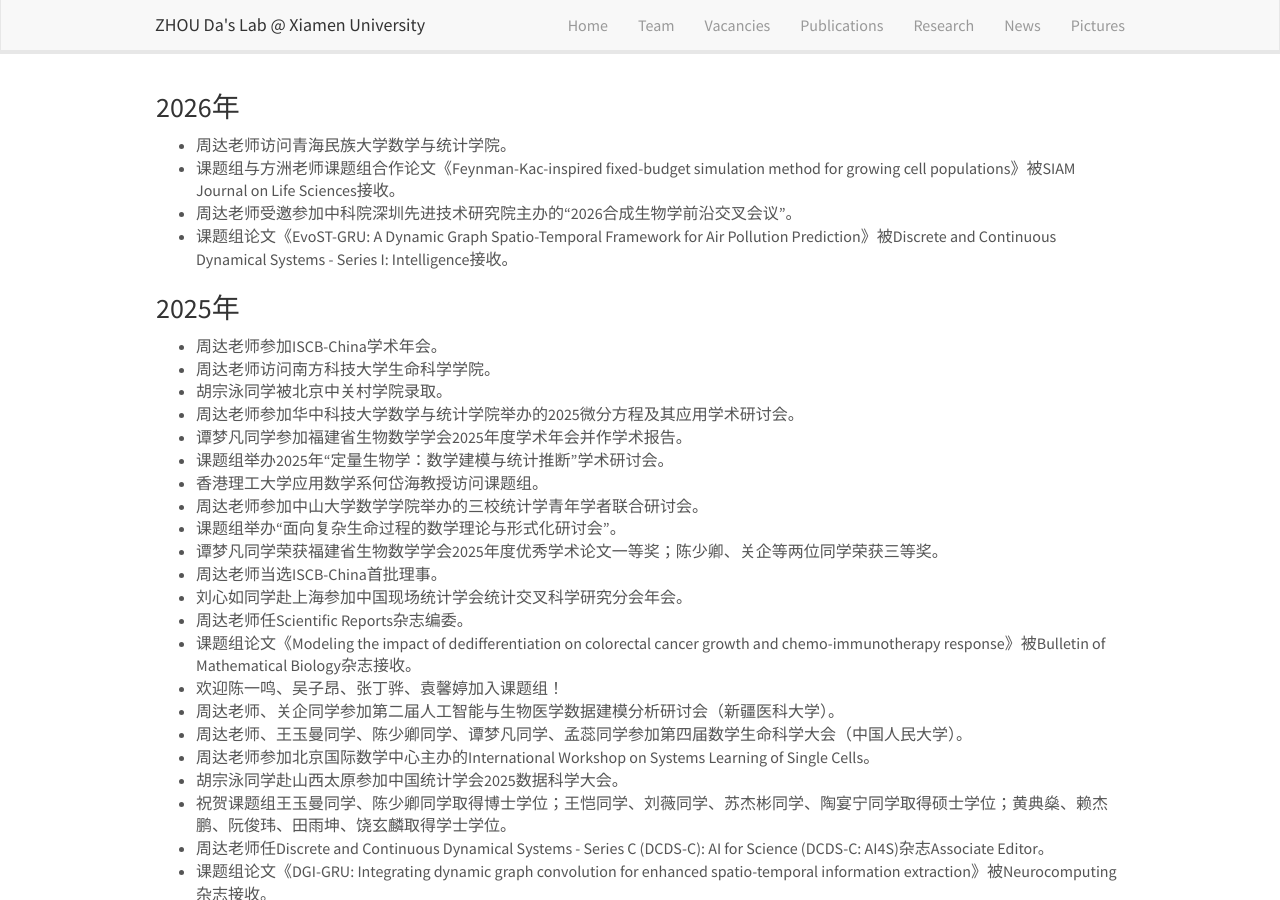
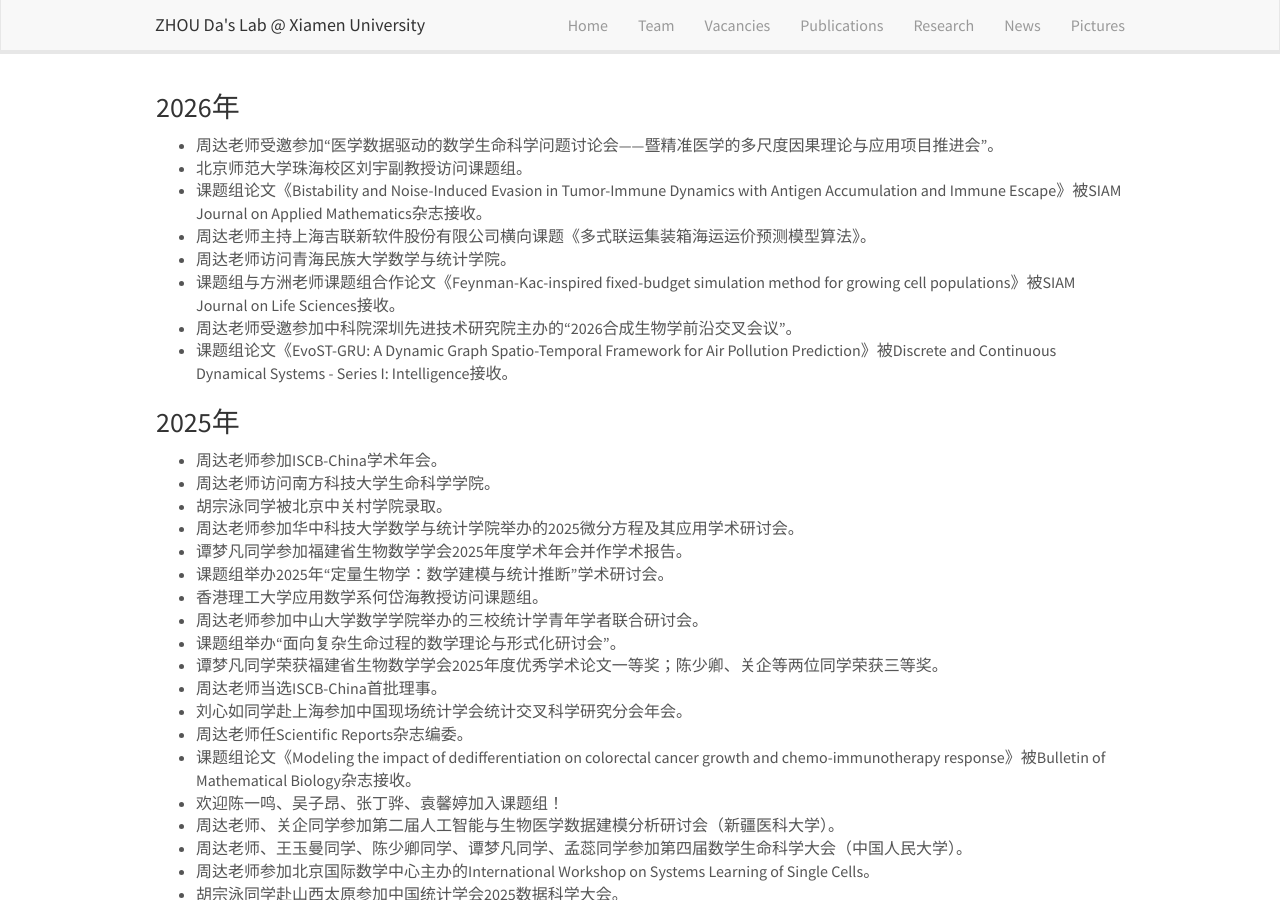
Before and after one commit to ZhouDaLab/zhoudalab.github.io, a Jekyll site: the page built from _pages/news.md, in a window 1280 px wide and 900 px high. Built offline with Jekyll 4.4.1, drawn with Linux system fonts in a browser that asks for light colours; nearby versions of some CDN libraries.

Commit message:
Update news.md

```diff
--- a/_pages/news.md
+++ b/_pages/news.md
@@ -8,6 +8,10 @@ permalink: /news/
 
 ### 2026年
 
+- 周达老师受邀参加“医学数据驱动的数学生命科学问题讨论会——暨精准医学的多尺度因果理论与应用项目推进会”。
+- 北京师范大学珠海校区刘宇副教授访问课题组。
+- 课题组论文《Bistability and Noise-Induced Evasion in Tumor-Immune Dynamics with Antigen Accumulation and Immune Escape》被SIAM Journal on Applied Mathematics杂志接收。
+- 周达老师主持上海吉联新软件股份有限公司横向课题《多式联运集装箱海运运价预测模型算法》。
 - 周达老师访问青海民族大学数学与统计学院。
 - 课题组与方洲老师课题组合作论文《Feynman-Kac-inspired fixed-budget simulation method for growing cell populations》被SIAM Journal on Life Sciences接收。
 - 周达老师受邀参加中科院深圳先进技术研究院主办的“2026合成生物学前沿交叉会议”。
```
